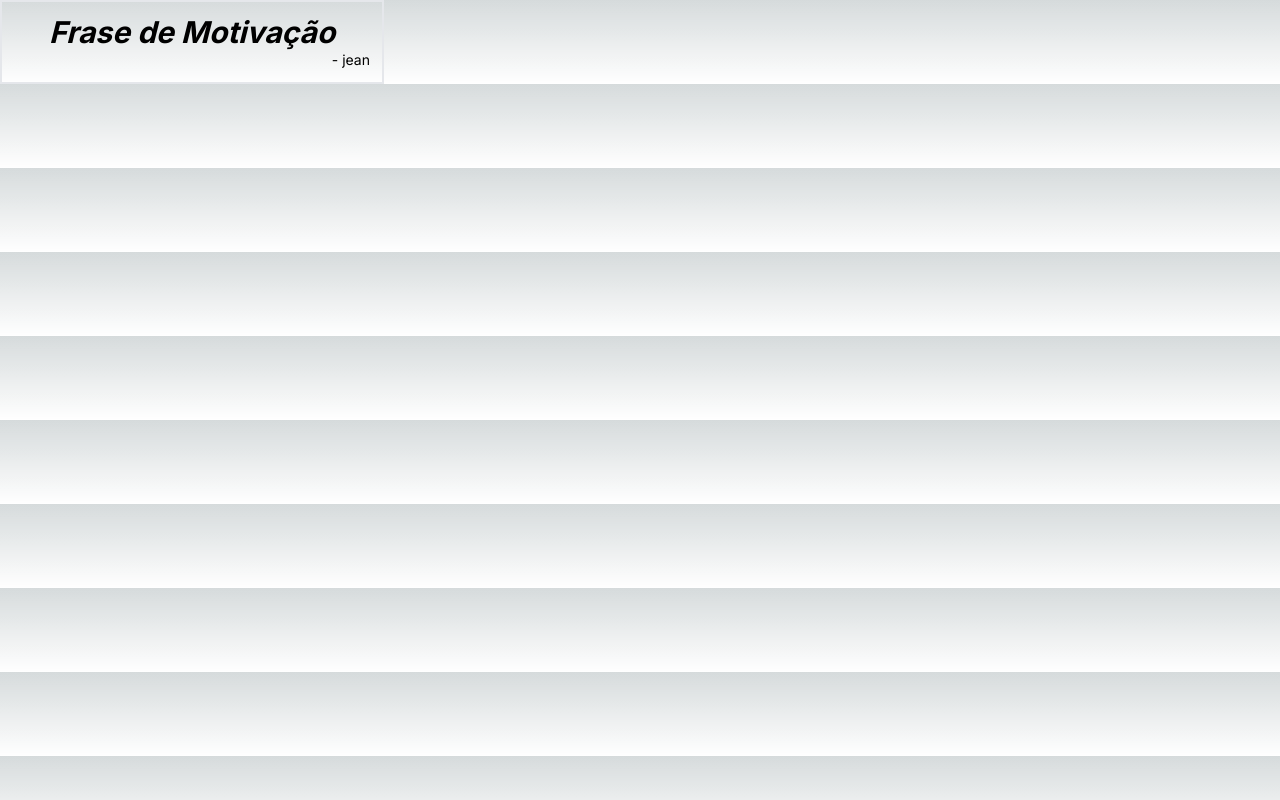
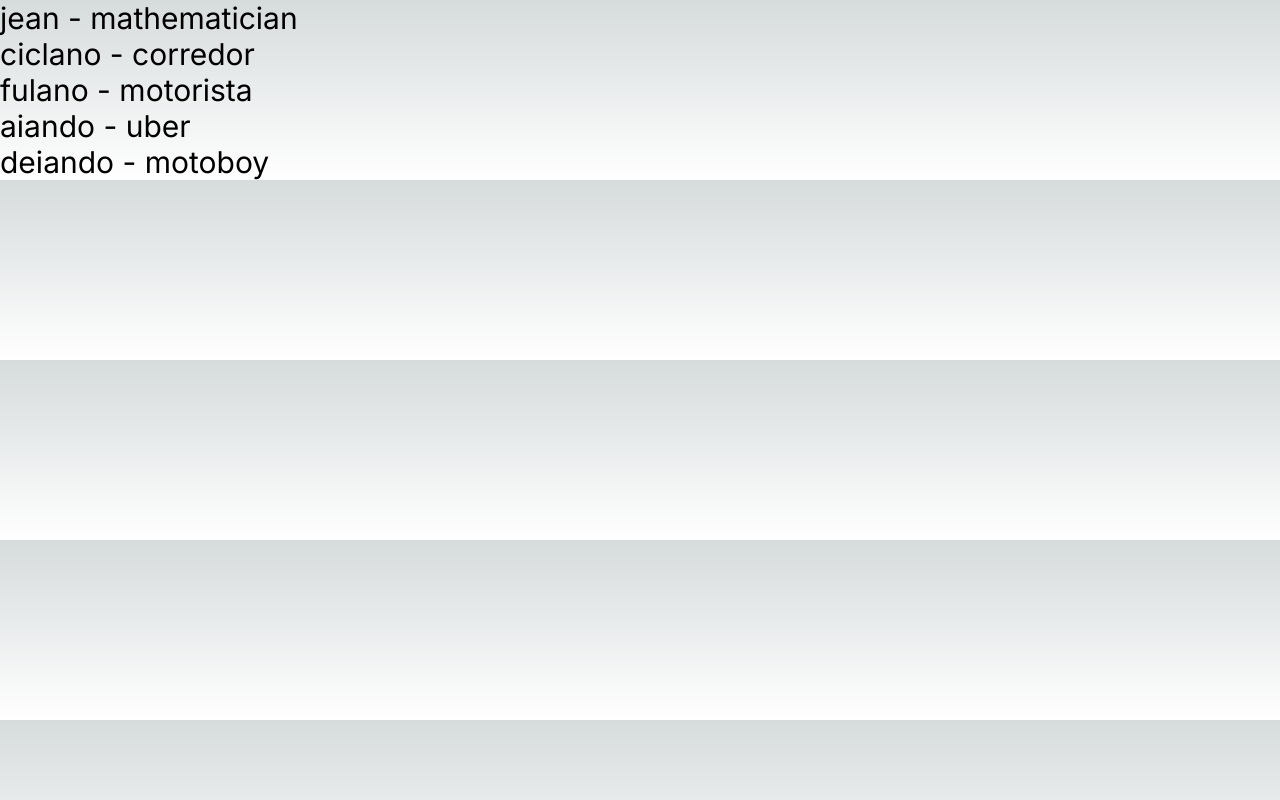
Before and after one commit to Jeanlerson/estudando-React, a Next.js app in the folder react-estudando/: page / in a window 1280 px wide. Built offline with nearby package versions, Linux system fonts and the light colour scheme.

Commit message:
Listas-Renderizacao

```diff
--- a/react-estudando/src/app/page.tsx
+++ b/react-estudando/src/app/page.tsx
@@ -2,16 +2,22 @@
 import { GeoForm } from "@/components/GeoForm"
 import { Person } from "@/components/Person"
 import { url } from "inspector"
+import { peopleList } from "@/data/peopleList"
 
 const Page = () => {
+
   return(
-    <div>
-      <Card
-        phrase="Frase de Motivação"
-        author="jean"
-      />
+    <div className="text-3xl">
+      {peopleList.length > 0 &&
+        <ul>
+        {peopleList.map(person =>
+          <li key={person.id}>{person.name} - {person.profession}</li>
+        )}
+      </ul>
+      }
     </div>
   )
+
 }
 
 export default Page
--- /dev/null
+++ b/react-estudando/src/data/peopleList.ts
@@ -0,0 +1,9 @@
+import { Person } from "@/types/Person";
+
+export const peopleList: Person[] = [
+    { id: 1, name: "jean", profession: "mathematician"},
+    { id: 2, name: "ciclano", profession: "corredor"},
+    { id: 3, name: "fulano", profession: "motorista"},
+    { id: 4, name: "aiando", profession: "uber"},
+    { id: 5, name: "deiando", profession: "motoboy"}
+]
--- /dev/null
+++ b/react-estudando/src/types/Person.ts
@@ -0,0 +1,5 @@
+export type Person = {
+    id: number
+    name: string
+    profession: string
+}
```
